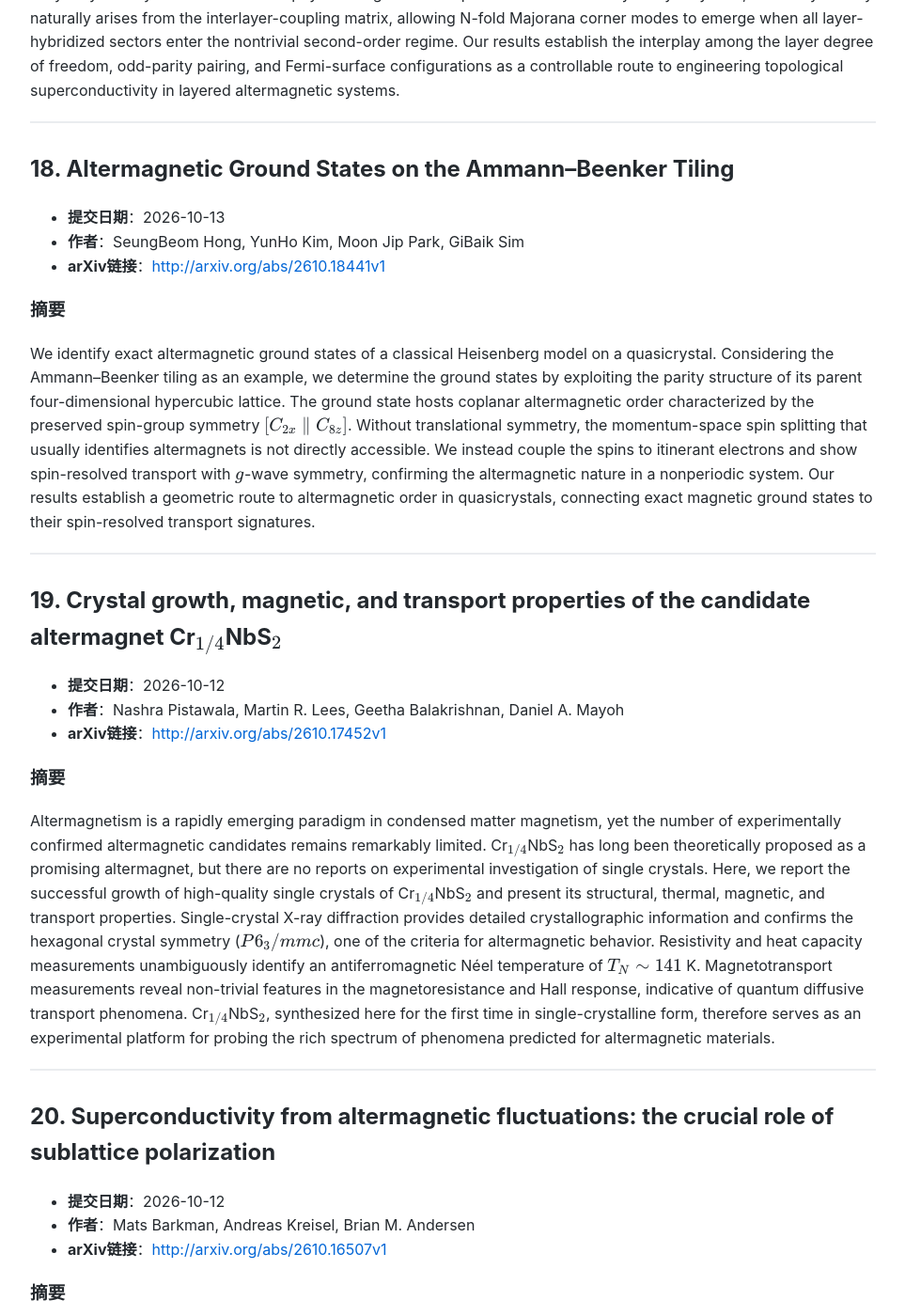
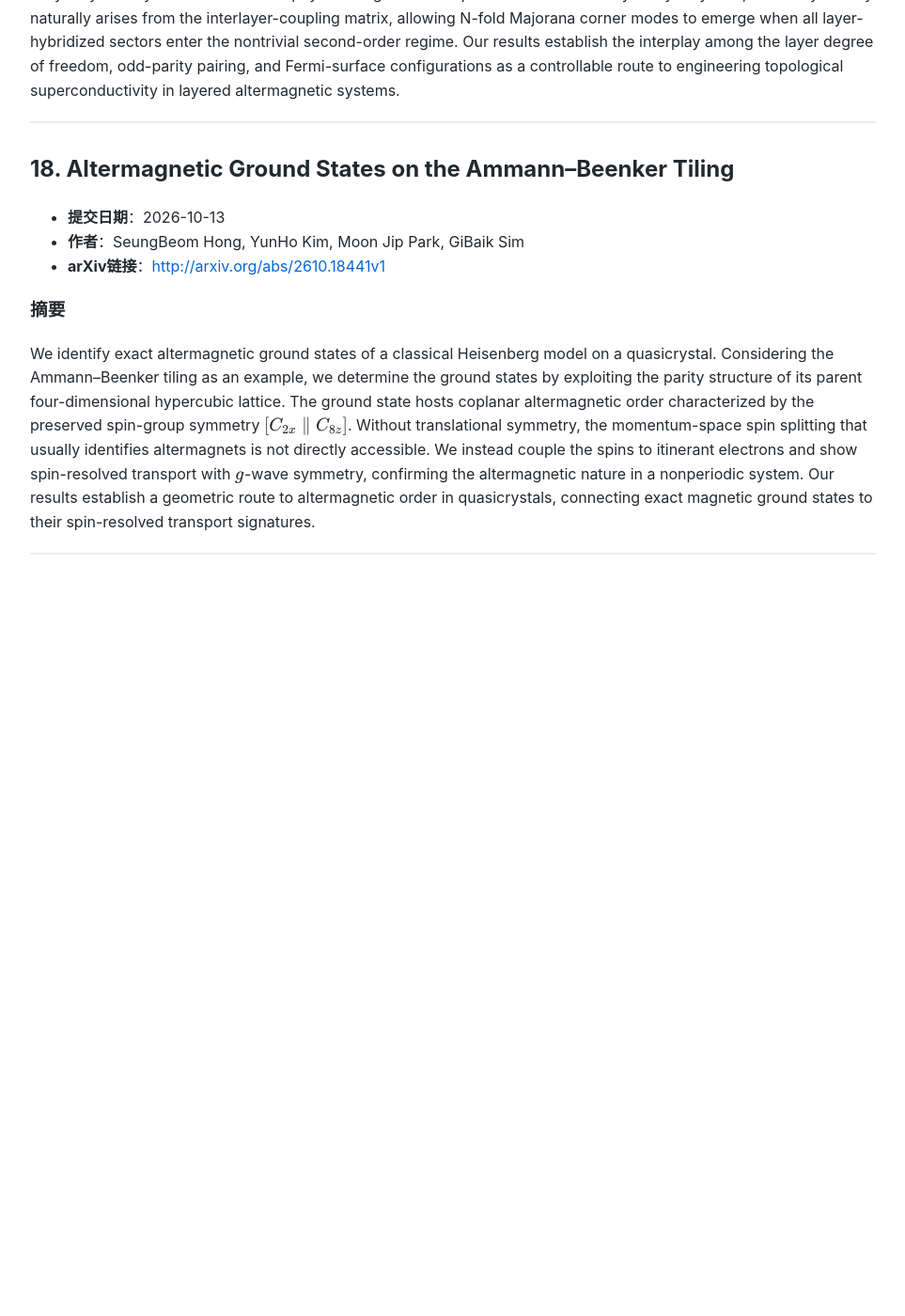
Before and after one commit to yangke25491/daily-arxiv-altermagnetic, a Jekyll site: the page built from index.md, in a window 1280 px wide and 1400 px high, scrolled down 10151 px. Shown: the whole window at 94% size, without its empty margins (158-1121 px from the left). Built offline with Jekyll 4.4.1, drawn with Linux system fonts in a browser that asks for light colours; after the commit the page ends 10781 px from its top, so only the background shows below that; some of the changed text lies outside the part shown.

Commit message:
Automated update: arXiv papers

```diff
--- a/index.md
+++ b/index.md
@@ -5,8 +5,8 @@ title: 交错磁论文
 
 # 凝聚态物理-交错磁(Altermagnetic)相关论文
 
-> 检索时间范围：**2026-10-12 至 2026-11-11**
-> 数据检索到 **20** 篇相关论文，按提交时间降序排列
+> 检索时间范围：**2026-10-13 至 2026-11-12**
+> 数据检索到 **18** 篇相关论文，按提交时间降序排列
 
 ---
 
@@ -207,25 +207,3 @@ We investigate multilayer d-wave altermagnetic metals with odd-parity helical p-
 We identify exact altermagnetic ground states of a classical Heisenberg model on a quasicrystal. Considering the Ammann--Beenker tiling as an example, we determine the ground states by exploiting the parity structure of its parent four-dimensional hypercubic lattice. The ground state hosts coplanar altermagnetic order characterized by the preserved spin-group symmetry $[C\_{2x}\parallel C\_{8z}]$. Without translational symmetry, the momentum-space spin splitting that usually identifies altermagnets is not directly accessible. We instead couple the spins to itinerant electrons and show spin-resolved transport with $g$-wave symmetry, confirming the altermagnetic nature in a nonperiodic system. Our results establish a geometric route to altermagnetic order in quasicrystals, connecting exact magnetic ground states to their spin-resolved transport signatures.
 
 ---
-
-## 19. Crystal growth, magnetic, and transport properties of the candidate altermagnet Cr${}\_{1/4}$NbS${}\_{2}$
-
-- **提交日期**：2026-10-12
-- **作者**：Nashra Pistawala, Martin R. Lees, Geetha Balakrishnan, Daniel A. Mayoh
-- **arXiv链接**：[http://arxiv.org/abs/2610.17452v1](http://arxiv.org/abs/2610.17452v1)
-
-### 摘要
-Altermagnetism is a rapidly emerging paradigm in condensed matter magnetism, yet the number of experimentally confirmed altermagnetic candidates remains remarkably limited. Cr${}\_{1/4}$NbS${}\_2$ has long been theoretically proposed as a promising altermagnet, but there are no reports on experimental investigation of single crystals. Here, we report the successful growth of high-quality single crystals of Cr${}\_{1/4}$NbS${}\_2$ and present its structural, thermal, magnetic, and transport properties. Single-crystal X-ray diffraction provides detailed crystallographic information and confirms the hexagonal crystal symmetry ($P6\_3/mmc$), one of the criteria for altermagnetic behavior. Resistivity and heat capacity measurements unambiguously identify an antiferromagnetic Néel temperature of $T\_N \sim 141$ K. Magnetotransport measurements reveal non-trivial features in the magnetoresistance and Hall response, indicative of quantum diffusive transport phenomena. Cr${}\_{1/4}$NbS${}\_2$, synthesized here for the first time in single-crystalline form, therefore serves as an experimental platform for probing the rich spectrum of phenomena predicted for altermagnetic materials.
-
----
-
-## 20. Superconductivity from altermagnetic fluctuations: the crucial role of sublattice polarization
-
-- **提交日期**：2026-10-12
-- **作者**：Mats Barkman, Andreas Kreisel, Brian M. Andersen
-- **arXiv链接**：[http://arxiv.org/abs/2610.16507v1](http://arxiv.org/abs/2610.16507v1)
-
-### 摘要
-Unconventional superconductivity in correlated systems often appears in the vicinity of a magnetically ordered state. This situation is also relevant for altermagnets, characterized by a nonrelativistic spin-split electronic structure in the presence of Néel order. Many proposed altermagnetic candidates, however, never cross the magnetic instability. We study superconductivity arising from altermagnetic fluctuations in such systems and show that the sublattice polarization (SLP) of the normal-state bands plays a pivotal role in determining the superconducting state. SLP, an inherent property of altermagnetic band structures that persists even without magnetic order, prevents Cooper pairs from forming between different sublattices. This suppresses pairing mediated by the nearest-neighbor antiferromagnetic exchange, which favors spin-singlet superconductivity, and leaves longer-range same-sublattice bonds dominant. When the next-nearest-neighbor exchange is ferromagnetic, as expected for frustration-free Néel order, this results in spin-triplet superconductivity. This mechanism is fundamentally different from that in altermagnets with long-range Néel order, where the spin-split Fermi surfaces favor equal-spin pairing. Finally, when longer-range interactions in the disordered phase instead favor singlet pairing, SLP leads to singlet states with characteristic properties distinct from nearest-neighbor pairing states.
-
----
```
